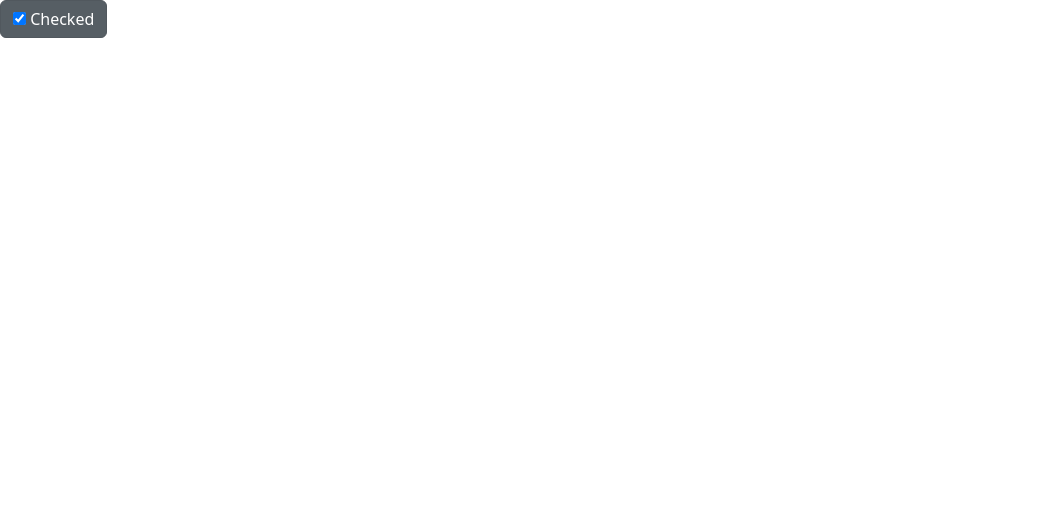
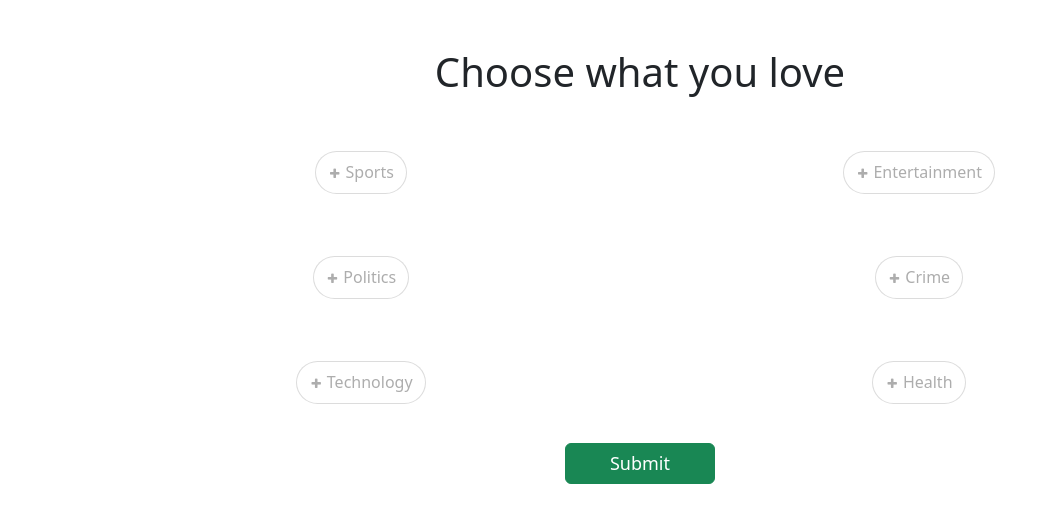
Before and after one commit to Adityapardeshi/News_classification_using_naivebayes, a Flask app: page /categories in a window 1280 px wide. Shown: the top 523 px of the page, without its empty margins (0-1058 px from the left). Run offline with Flask 3, Linux system fonts and the light colour scheme; some libraries are stand-ins or nearby versions.

Commit message:
created ui for ccategory page

```diff
--- /dev/null
+++ b/static/styles/interests.css
@@ -0,0 +1,69 @@
+ul.ks-cboxtags {
+    list-style: none;
+    padding: 20px; }
+ul.ks-cboxtags li {
+    display: inline; }
+ul.ks-cboxtags li label {
+    display: inline-block;
+    background-color: rgba(255, 255, 255, 0.9);
+    border: 1px solid rgba(139, 139, 139, 0.3);
+    color: #adadad;
+    border-radius: 25px;
+    white-space: nowrap;
+    margin: 3px 0px;
+    -webkit-touch-callout: none;
+    -webkit-user-select: none;
+    -moz-user-select: none;
+    -ms-user-select: none;
+    user-select: none;
+    -webkit-tap-highlight-color: transparent;
+    -webkit-transition: all .2s;
+    -o-transition: all .2s;
+    transition: all .2s;
+    font-weight: 400; }
+
+ul.ks-cboxtags li label {
+    padding: 8px 12px;
+    cursor: pointer; }
+ul.ks-cboxtags li label::before {
+    display: inline-block;
+    font-style: normal;
+    font-variant: normal;
+    text-rendering: auto;
+    -webkit-font-smoothing: antialiased;
+    font-family: "FontAwesome";
+    font-weight: 400;
+    font-size: 12px;
+    padding: 2px 6px 2px 2px;
+    content: "\f067";
+    -webkit-transition: -webkit-transform .3s ease-in-out;
+    transition: -webkit-transform .3s ease-in-out;
+    -o-transition: transform .3s ease-in-out;
+    transition: transform .3s ease-in-out;
+    transition: transform .3s ease-in-out, -webkit-transform .3s ease-in-out; }
+
+ul.ks-cboxtags li input[type="checkbox"]:checked + label::before {
+    content: "\f00c";
+    -webkit-transform: rotate(-360deg);
+    -ms-transform: rotate(-360deg);
+    transform: rotate(-360deg);
+    -webkit-transition: -webkit-transform .3s ease-in-out;
+    transition: -webkit-transform .3s ease-in-out;
+    -o-transition: transform .3s ease-in-out;
+    transition: transform .3s ease-in-out;
+    transition: transform .3s ease-in-out, -webkit-transform .3s ease-in-out; }
+
+ul.ks-cboxtags li input[type="checkbox"]:checked + label {
+    border: 1px solid #fec771;
+    background-color: #fec771;
+    color: #fff;
+    -webkit-transition: all .2s;
+    -o-transition: all .2s;
+    transition: all .2s; }
+
+ul.ks-cboxtags li input[type="checkbox"] {
+    display: absolute; }
+
+ul.ks-cboxtags li input[type="checkbox"] {
+    position: absolute;
+    opacity: 0; }
--- a/templates/select_interests.html
+++ b/templates/select_interests.html
@@ -7,15 +7,79 @@
     <script src="../static/bootstrap-5.3.0-alpha1-dist/js/bootstrap.js"></script>
     <link rel="stylesheet" href="https://cdn.jsdelivr.net/npm/bootstrap-icons@1.10.3/font/bootstrap-icons.css">
     <link rel="preconnect" href="https://fonts.googleapis.com">
+    <link rel="stylesheet" href="https://stackpath.bootstrapcdn.com/font-awesome/4.7.0/css/font-awesome.min.css">
     <link rel="preconnect" href="https://fonts.gstatic.com" crossorigin>
     <link href="https://fonts.googleapis.com/css2?family=Inter:wght@300;400;500;600;700;800;900&display=swap" rel="stylesheet">
-    <link rel="stylesheet" href="">
+    <link rel="stylesheet" href="../static/styles/interests.css">
     <title>Choose Categories you like</title>
 </head>
-<body>
-    <div class="btn-group-toggle" data-toggle="buttons">
-        <label class="btn btn-secondary active">
-          <input type="checkbox" checked autocomplete="off"> Checked
-        </label>
-      </div>
+<body class="">
+    <div class="container bg-white">
+        <div class="row">
+                <div class="col-12 pt-5 d-flex align-items-center justify-content-center">
+                    <h1 class="h1">Choose what you love</h1>
+                </div>
+        </div>
+        <div class="container mt-4">
+        <div class="row">
+            <div class="col-6 d-flex align-items-center justify-content-center">
+                <ul class="ks-cboxtags">
+                    <li>
+                        <input type="checkbox" id="Sports" value="Sports">
+                        <label for="Sports">Sports</label>
+                    </li>
+                </ul>
+            </div>
+            <div class="col-6 d-flex align-items-center justify-content-center">
+                <ul class="ks-cboxtags">
+                    <li>
+                        <input type="checkbox" id="Entertainment" value="Entertainment">
+                        <label for="Entertainment">Entertainment</label>
+                    </li>
+                </ul>
+            </div>
+        </div>
+        <div class="row">
+            <div class="col-6 d-flex align-items-center justify-content-center">
+                <ul class="ks-cboxtags">
+                    <li>
+                        <input type="checkbox" id="Politics" value="Politics">
+                        <label for="Politics">Politics</label>
+                    </li>
+                </ul>
+            </div>
+            <div class="col-6 d-flex align-items-center justify-content-center">
+                <ul class="ks-cboxtags">
+                    <li>
+                        <input type="checkbox" id="Crime" value="Crime">
+                        <label for="Crime">Crime</label>
+                    </li>
+                </ul>
+            </div>
+        </div>
+        <div class="row">
+            <div class="col-6 d-flex align-items-center justify-content-center">
+                <ul class="ks-cboxtags">
+                    <li>
+                        <input type="checkbox" id="Technology" value="Technology">
+                        <label for="Technology">Technology</label>
+                    </li>
+                </ul>
+                </div>
+            <div class="col-6 d-flex align-items-center justify-content-center">
+                <ul class="ks-cboxtags">
+                    <li>
+                        <input type="checkbox" id="Health" value="Health">
+                        <label for="Health">Health</label>
+                    </li>
+                </ul>
+            </div>
+        </div>
+    </div>
+        <div class="row">
+            <div class="col-12 d-flex justify-content-center align-items-center">
+                <a class="btn-success btn" style="font-size: large; width: 150px">Submit</a>
+            </div>
+        </div>
+    </div>
 </body>
```
